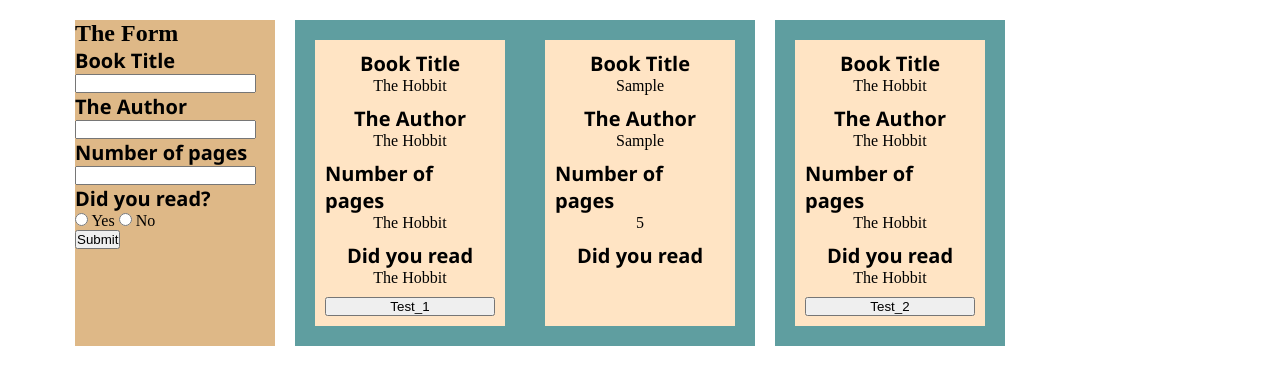
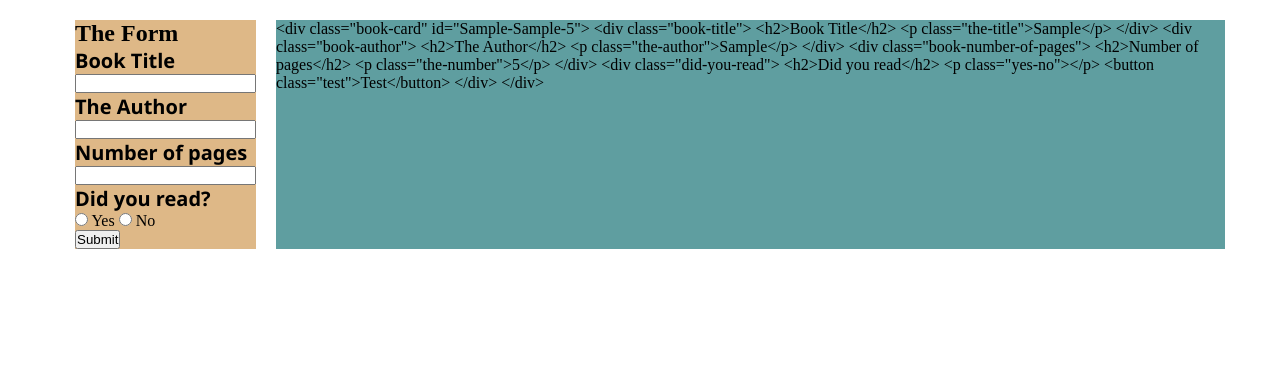
Before and after one commit to ashaqra2/Book-Tracker-repo, a plain HTML site: page index.html in a window 1280 px wide. Both pictures are taken after typing "Sample", "Sample", "5" into the empty fields and a click on the button "Submit". Shown: the part 77-462 px from the top of the page. Drawn offline with Linux system fonts and the light colour scheme.

Commit message:
updated the files

```diff
--- a/Style.css
+++ b/Style.css
@@ -2,8 +2,7 @@
   margin: 0;
   padding: 0;
 }
-html {
-}
+
 .main-page {
   width: 1170px;
   height: 1500px;
--- a/index.html
+++ b/index.html
@@ -44,46 +44,8 @@
         <button id="submit">Submit</button>
       </aside>
       <div class="card-shelf">
-        <div class="book-card">
-          <div class="book-title">
-            <h2>Book Title</h2>
-            <p class="the-title">The Hobbit</p>
-          </div>
-          <div class="book-author">
-            <h2>The Author</h2>
-            <p class="the-author">The Hobbit</p>
-          </div>
-          <div class="book-number-of-pages">
-            <h2>Number of pages</h2>
-            <p class="the-number">The Hobbit</p>
-          </div>
-          <div class="did-you-read">
-            <h2>Did you read</h2>
-            <p class="yes-no">The Hobbit</p>
-          </div>
-          <button onclick="parentElement.remove();">Test_1</button>
-        </div>
+
       </div>
-      <div class="card-shelf">
-        <div class="book-card">
-          <div class="book-title">
-            <h2>Book Title</h2>
-            <p class="the-title">The Hobbit</p>
-          </div>
-          <div class="book-author">
-            <h2>The Author</h2>
-            <p class="the-author">The Hobbit</p>
-          </div>
-          <div class="book-number-of-pages">
-            <h2>Number of pages</h2>
-            <p class="the-number">The Hobbit</p>
-          </div>
-          <div class="did-you-read">
-            <h2>Did you read</h2>
-            <p class="yes-no">The Hobbit</p>
-          </div>
-          <button onclick="parentElement.remove();">Test_2</button>
-        </div>
       </div>
       <script src="script.js"></script>
     </div>
--- a/script.js
+++ b/script.js
@@ -26,9 +26,9 @@ const bookProto = {
       return bookId;
     }
 
-    cardShelf.insertAdjacentHTML(
-      "beforeend",
-      `<div class="book-card" id="${makeBookId()}">
+    const newBookItem = document.createElement("div");
+    newBookItem.textContent = `
+    <div class="book-card" id="${makeBookId()}">
     <div class="book-title">
       <h2>Book Title</h2>
       <p class="the-title">${bookName}</p>
@@ -44,14 +44,39 @@ const bookProto = {
     <div class="did-you-read">
       <h2>Did you read</h2>
       <p class="yes-no">${didYouRead()}</p>
+      <button class="test">Test</button>
+    </div>
+    </div>`;
+    cardShelf.appendChild(newBookItem);
 
-    </div>
-    </div>`
-    );
+    // cardShelf.insertAdjacentHTML(
+    //   "beforeend",
+    //   `<div class="book-card" id="${makeBookId()}">
+    // <div class="book-title">
+    //   <h2>Book Title</h2>
+    //   <p class="the-title">${bookName}</p>
+    // </div>
+    // <div class="book-author">
+    //   <h2>The Author</h2>
+    //   <p class="the-author">${bookAuthor}</p>
+    // </div>
+    // <div class="book-number-of-pages">
+    //   <h2>Number of pages</h2>
+    //   <p class="the-number">${numberOfPages}</p>
+    // </div>
+    // <div class="did-you-read">
+    //   <h2>Did you read</h2>
+    //   <p class="yes-no">${didYouRead()}</p>
+    //   <button class="test">Test</button>
+    // </div>
+    // </div>`
+    // );
 
-    clearFeilds();
+    clearFelids();
   },
 };
+
+// todo onclick="parentElement.remove();"
 
 //* create the book object with bookProto as prototype...
 function submitBook() {
@@ -63,24 +88,34 @@ function submitBook() {
     },
   });
 
-  //* push the object to bookList Array...
+  //~ push the object to bookList Array...
   bookList.push(obj);
 
-  //* add new book to HTML...
+  //~ add new book to HTML...
   bookProto.addNewBookToShelf(
     bookList[bookList.length - 1].bookName,
     bookList[bookList.length - 1].bookAuthor,
     bookList[bookList.length - 1].numberOfPages
   );
-  console.log("new book submited to book list at position " + bookList.length);
+  console.log("new book submitted to book list at position " + bookList.length);
   console.log(bookList[bookList.length - 1]);
   console.log(bookList);
 }
 
+function checkIndex() {
+  console.log("checkIndex");
+  const indexOfObject = bookList.findIndex((book) => {
+    return book.bookName === "saeed";
+  });
+  console.log(indexOfBook);
+  arr.splice(indexOfBook, 1);
+  console.log(bookList);
+}
 document.querySelector("#submit").addEventListener("click", submitBook);
+document.querySelector(".test").addEventListener("click", checkIndex);
 
-//* Clear input feilds method...
-function clearFeilds() {
+//* Clear input felids method...
+function clearFelids() {
   document.getElementById("inp-book-title").value = "";
   document.getElementById("inp-the-author").value = "";
   document.getElementById("inp-number-of-pages").value = null;
```
Also changed, not shown: colorfull tags.txt (added).
